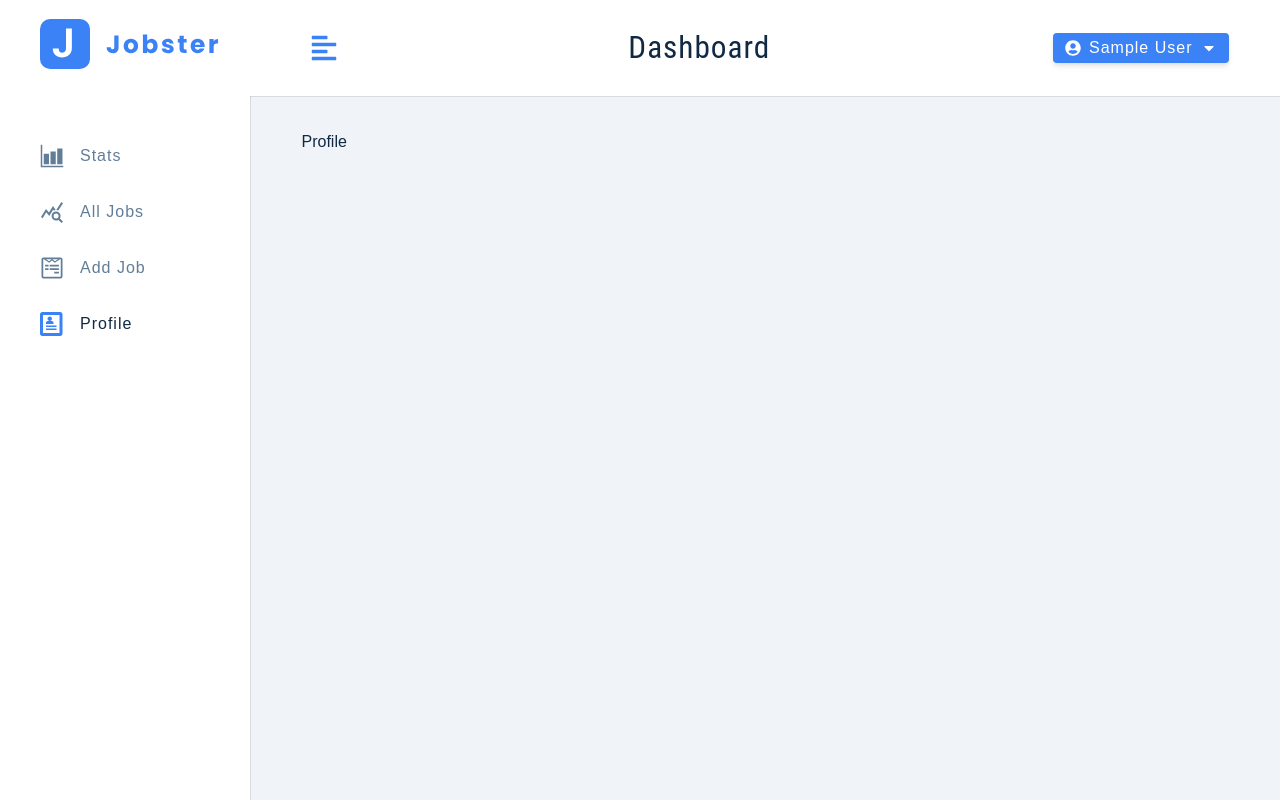
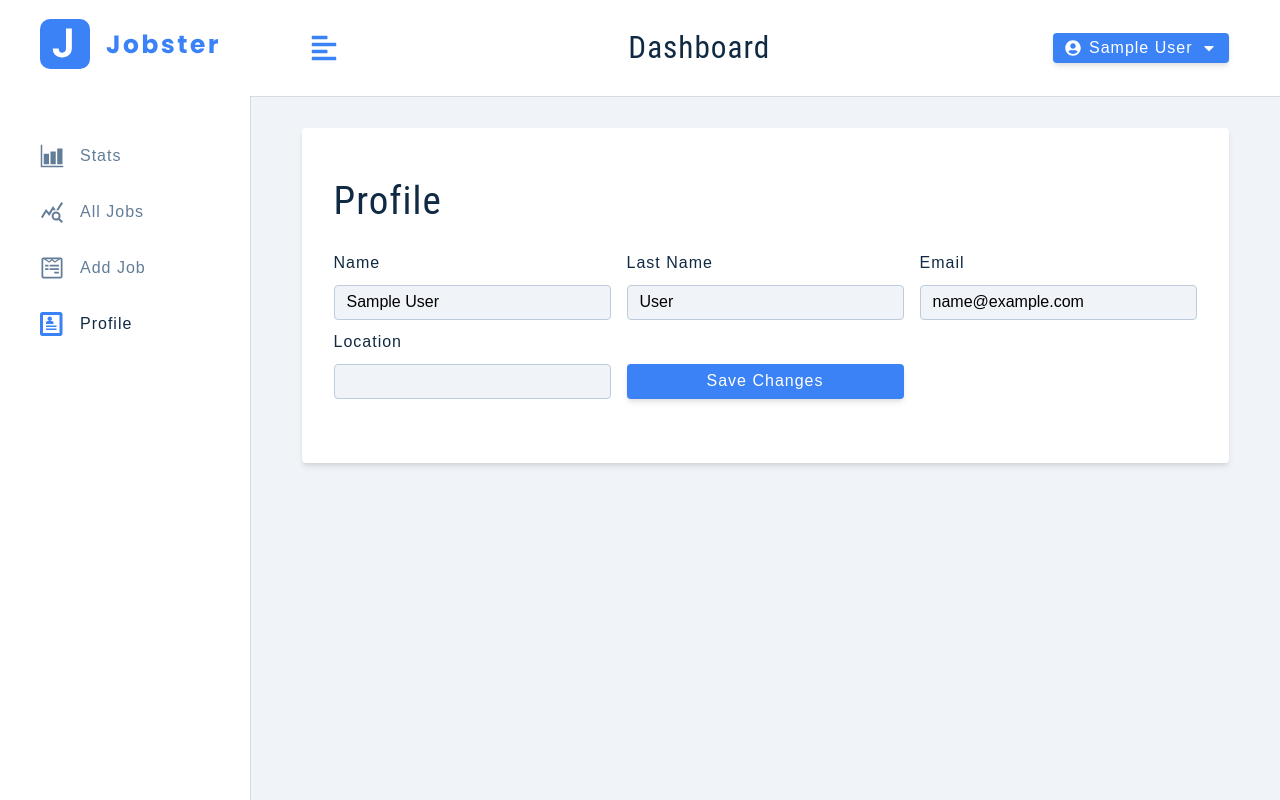
Before and after one commit to Gauravjangra2003/Jobster, a React (Vite) app: page /profile in a window 1280 px wide. Built offline with nearby package versions, Linux system fonts and the light colour scheme; sample sign-in values are in the browser's storage.

Commit message:
Feat : Profile page

```diff
--- a/src/features/user/userSlice.jsx
+++ b/src/features/user/userSlice.jsx
@@ -2,8 +2,6 @@
 import customFetch from "../../utils/axios";
 import { toast } from "react-toastify";
 import { addUserToLocalStorage, getUserFromLocalStorage, removeUserFromLocalStorage } from "../../utils/localstorage";
-
-
 
 
 const initialState = {
@@ -12,10 +10,10 @@
     user: getUserFromLocalStorage(),
 }
 
-export const registerUser = createAsyncThunk('user/register',
+export const registerUser = createAsyncThunk('user/registerUser',
     async (user, thunkAPI) => {
    try {
-        const resp = await customFetch.post('/auth/testingRegister', user);
+        const resp = await customFetch.post('/auth/register', user);
         return resp.data;
 
    } catch (error) {
@@ -34,6 +32,26 @@
       }
 
 })
+
+export const updateUser = createAsyncThunk('user/updateUser',
+  async (user, thunkAPI) => {
+    try {
+      const resp = await customFetch.patch('/auth/updateUser', user, {
+        headers: {
+          authorization: `Bearer ${thunkAPI.getState().user.user.token}`,
+        },
+      });
+      return resp.data;
+    } catch (error) {
+      console.log(error.response)
+      // if (error.response.status === 401) {
+      //   thunkAPI.dispatch(logoutUser());
+      //   return thunkAPI.rejectWithValue('Unauthorized! Logging Out...');
+      // }
+      // return thunkAPI.rejectWithValue(error.response?.data?.msg || 'Something went wrong');
+    }
+  }
+);
 
 const UserSlice = createSlice({
     name: 'user',
@@ -80,6 +98,21 @@
         state.isLoading = false;
         toast.error(payload);
       })
+      // update user
+      .addCase(updateUser.pending, (state) => {
+        state.isLoading = true;
+      })
+      .addCase(updateUser.fulfilled, (state, { payload }) => {
+        const { user } = payload;
+        state.isLoading = false;
+        state.user = user;
+        addUserToLocalStorage(user);
+        toast.success('User Updated!');
+      })
+      .addCase(updateUser.rejected, (state, { payload }) => {
+        state.isLoading = false;
+        toast.error(payload);
+      });
   },
 })
 
--- a/src/pages/dashboard/Profile.jsx
+++ b/src/pages/dashboard/Profile.jsx
@@ -1,8 +1,55 @@
+import { useState } from "react"
+import { useDispatch, useSelector } from "react-redux"
+import { toast } from "react-toastify"
+import Wrapper from "../../assets/wrappers/DashboardFormPage"
+import FormRow from "../../components/FormRow"
+import { updateUser } from "../../features/user/UserSlice"
+
 
 
 const Profile = () => {
+
+  const {isLoading , user} = useSelector((store) => store.user)
+  const dispatch = useDispatch()
+
+  const [userData, setUserData] = useState({
+    name: user?.name || '',
+    email: user?.email || '',
+    lastName: user?.lastName || '',
+    location: user?.location || ''
+  })
+
+  const handleSubmit = (e) => {
+    e.preventDefault()
+    const {name, email, lastName, location} = userData
+    if(!name || !email || !lastName || !location){
+      toast.error("Please Fill Out All Fields")
+      return
+    }
+    dispatch(updateUser(userData))
+  }
+
+  const handleChange = (e) => {
+    const name = e.target.name
+    const value = e.target.value
+    setUserData({...userData, [name]: value})
+  }
+
   return (
-    <div>Profile</div>
+    <Wrapper>
+      <form className="form" onSubmit={handleSubmit}>
+        <h2>profile</h2>
+        <div className="form-center">
+          <FormRow type='text' name='name' value={userData.name} handleChange={handleChange}/>
+          <FormRow type='text'labelText='last name' name='lastName' value={userData.lastName} handleChange={handleChange}/>
+          <FormRow type='email' name='email' value={userData.email} handleChange={handleChange}/>
+          <FormRow type='text' name='location' value={userData.location} handleChange={handleChange}/>
+          <button type="submit" className="btn btn-block">
+            {isLoading ? 'Please Wait...' : 'save changes'}
+          </button>
+        </div>
+      </form>
+    </Wrapper>
   )
 }
 
```
Also changed, not shown: src/assets/wrappers/DashboardFormPage.jsx (renamed from src/assets/wrappers/DashboardFormPage.js).
